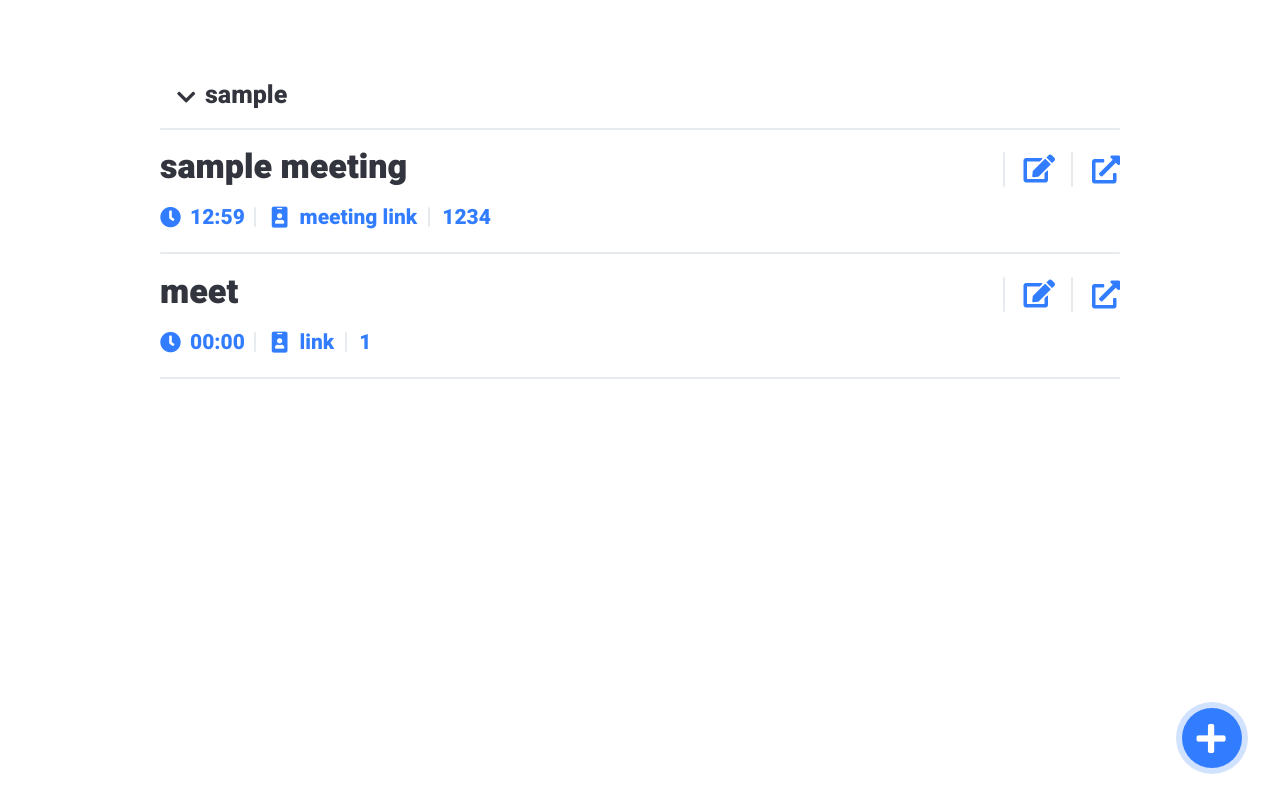
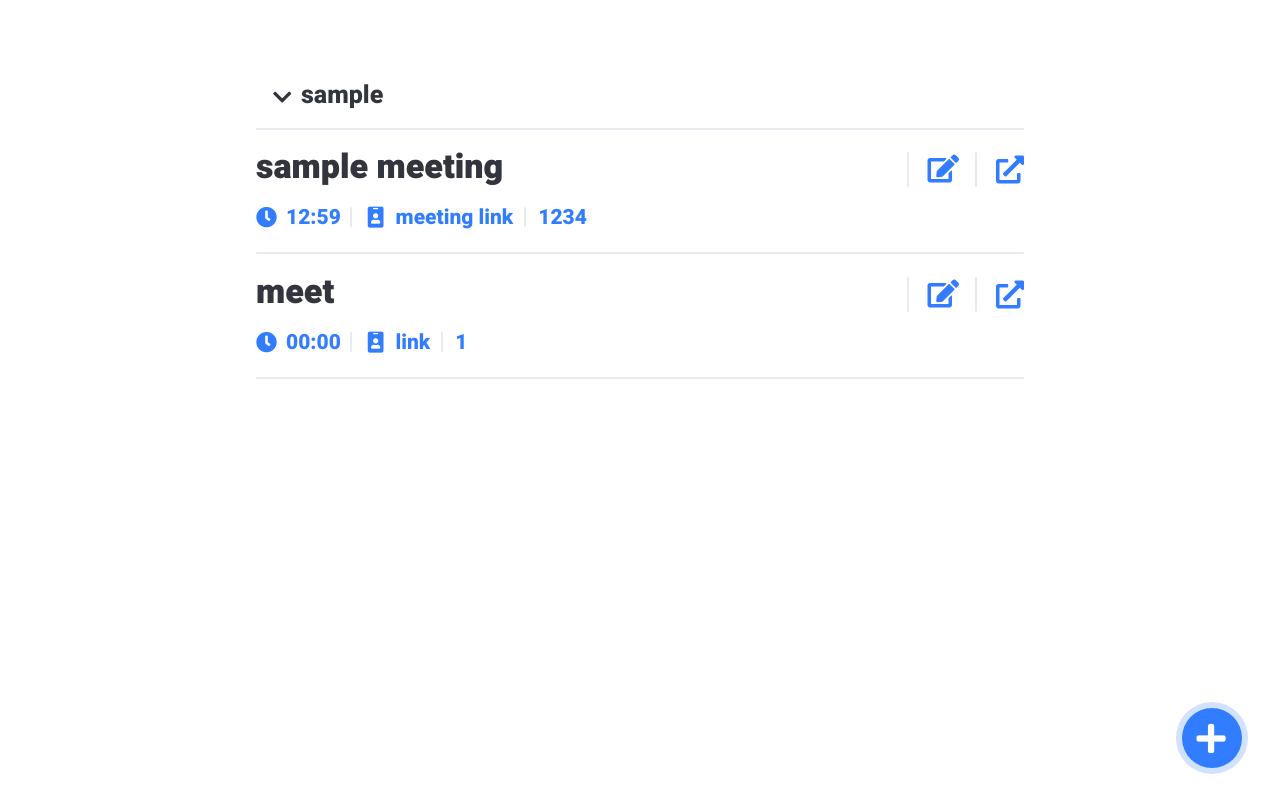
Before and after one commit to Classto/Frontend, a React (Create React App) app: page /editor/sample in a window 1280 px wide. Built offline with nearby package versions, Linux system fonts and the light colour scheme.

Commit message:
chore: to rwd

```diff
--- a/public/index.html
+++ b/public/index.html
@@ -3,7 +3,7 @@
   <head>
     <meta charset="utf-8" />
     <link rel="icon" href="%PUBLIC_URL%/favicon.ico" />
-    <meta name="viewport" content="width=device-width, initial-scale=1 user-scalable=0;" />
+    <meta name="viewport" content="user-scalable=0;" />
     <meta name="theme-color" content="#000000" />
     <meta
       name="description"
--- a/src/editor.css
+++ b/src/editor.css
@@ -37,7 +37,7 @@ label, label > input {
     margin-top: -50px;
     height: 50px;
     width: 145px;
-    margin-left: 12.5vw;
+    margin-left: 20vw;
 }
 
 #category {
@@ -90,7 +90,7 @@ label, label > input {
     position: absolute;
     left: 50%;
     transform: translateX(-50%);
-    width: 75vw;
+    width: 60vw;
     bottom: 78.6%;
     top: 15%;
     height: 2px;
@@ -106,7 +106,7 @@ label, label > input {
     position: absolute;
     left: 50%;
     transform: translateX(-50%);
-    width: 75vw;
+    width: 60vw;
     top: 16%;
 }
 
```
